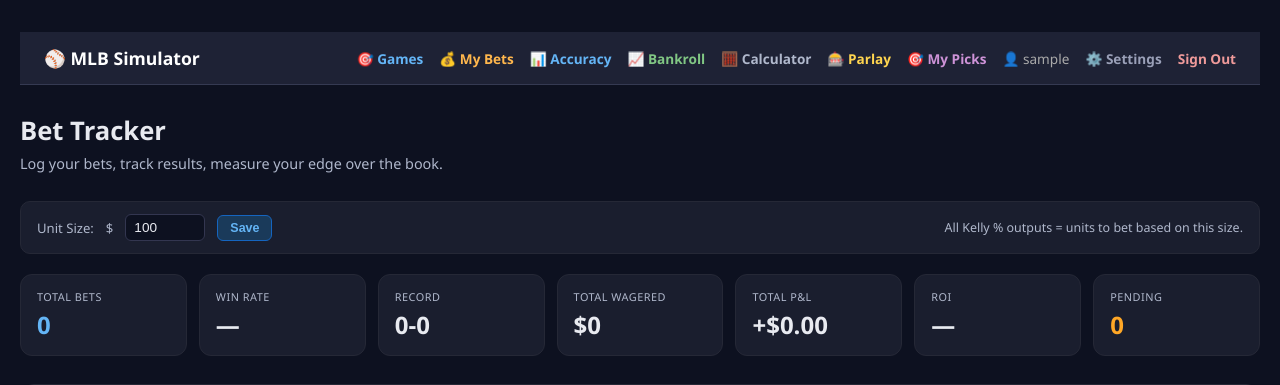
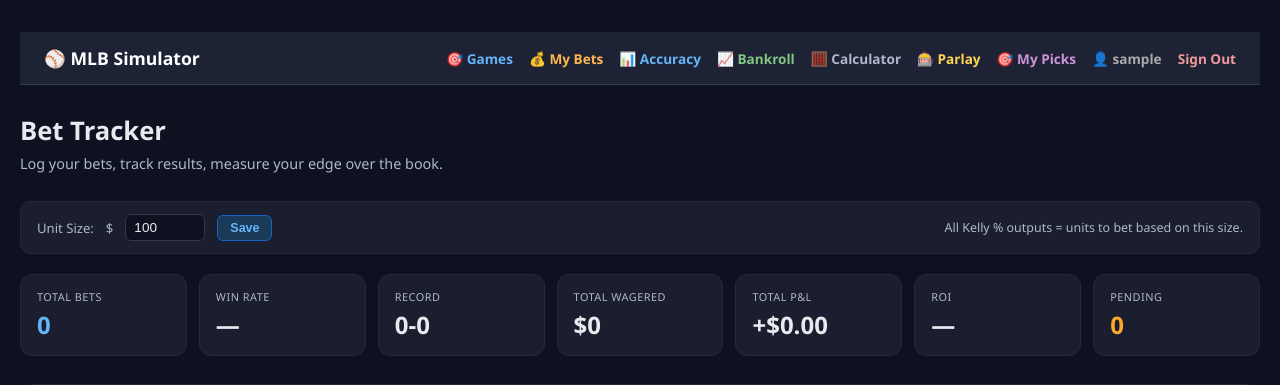
Before and after one commit to yepadwee93/mlb-simulator, a Flask app: page /bets in a window 1280 px wide. Shown: the top 385 px of the page. Run offline with Flask 3, Linux system fonts and the light colour scheme; the visitor is signed in with stand-in values (Sample User, id 1).

Commit message:
fix: clicking username opens Settings page, removed separate Settings nav link
Co-Authored-By: Claude Sonnet 4.6 <noreply@anthropic.com>

```diff
--- a/app/templates/accuracy.html
+++ b/app/templates/accuracy.html
@@ -52,8 +52,7 @@
     <a href="/parlay" style="color:#ffd54f;text-decoration:none;font-weight:600;">🎰 Parlay</a>
       <a href="/my-picks" style="color:#ce93d8;text-decoration:none;font-weight:600;">🎯 My Picks</a>
     {% if current_user.is_authenticated %}
-      <span style="color:#aaa;">👤 {{ current_user.username }}</span>
-      <a href="/settings" style="color:#9aa0b8;text-decoration:none;font-weight:600;">⚙️ Settings</a>
+      <a href="/settings" style="color:#aaa;text-decoration:none;font-weight:600;">👤 {{ current_user.username }}</a>
       <a href="/logout" style="color:#ef9a9a;text-decoration:none;font-weight:600;">Sign Out</a>
     {% else %}
       <a href="/login" style="color:#a5d6a7;text-decoration:none;font-weight:600;">Login</a>
--- a/app/templates/all_results.html
+++ b/app/templates/all_results.html
@@ -596,8 +596,7 @@
     <a href="/parlay" style="color:#ffd54f;text-decoration:none;font-weight:600;">🎰 Parlay</a>
       <a href="/my-picks" style="color:#ce93d8;text-decoration:none;font-weight:600;">🎯 My Picks</a>
     {% if current_user.is_authenticated %}
-      <span style="color:#aaa;">👤 {{ current_user.username }}</span>
-      <a href="/settings" style="color:#9aa0b8;text-decoration:none;font-weight:600;">⚙️ Settings</a>
+      <a href="/settings" style="color:#aaa;text-decoration:none;font-weight:600;">👤 {{ current_user.username }}</a>
       <a href="/logout" style="color:#ef9a9a;text-decoration:none;font-weight:600;">Sign Out</a>
     {% else %}
       <a href="/login" style="color:#a5d6a7;text-decoration:none;font-weight:600;">Login</a>
--- a/app/templates/bankroll.html
+++ b/app/templates/bankroll.html
@@ -47,8 +47,7 @@
     <a href="/parlay" style="color:#ffd54f;text-decoration:none;font-weight:600;">🎰 Parlay</a>
       <a href="/my-picks" style="color:#ce93d8;text-decoration:none;font-weight:600;">🎯 My Picks</a>
     {% if current_user.is_authenticated %}
-      <span style="color:#aaa;">👤 {{ current_user.username }}</span>
-      <a href="/settings" style="color:#9aa0b8;text-decoration:none;font-weight:600;">⚙️ Settings</a>
+      <a href="/settings" style="color:#aaa;text-decoration:none;font-weight:600;">👤 {{ current_user.username }}</a>
       <a href="/logout" style="color:#ef9a9a;text-decoration:none;font-weight:600;">Sign Out</a>
     {% else %}
       <a href="/login" style="color:#a5d6a7;text-decoration:none;font-weight:600;">Login</a>
--- a/app/templates/bets.html
+++ b/app/templates/bets.html
@@ -75,8 +75,7 @@
     <a href="/parlay" style="color:#ffd54f;text-decoration:none;font-weight:600;">🎰 Parlay</a>
       <a href="/my-picks" style="color:#ce93d8;text-decoration:none;font-weight:600;">🎯 My Picks</a>
     {% if current_user.is_authenticated %}
-      <span style="color:#aaa;">👤 {{ current_user.username }}</span>
-      <a href="/settings" style="color:#9aa0b8;text-decoration:none;font-weight:600;">⚙️ Settings</a>
+      <a href="/settings" style="color:#aaa;text-decoration:none;font-weight:600;">👤 {{ current_user.username }}</a>
       <a href="/logout" style="color:#ef9a9a;text-decoration:none;font-weight:600;">Sign Out</a>
     {% else %}
       <a href="/login" style="color:#a5d6a7;text-decoration:none;font-weight:600;">Login</a>
--- a/app/templates/calculator.html
+++ b/app/templates/calculator.html
@@ -42,8 +42,7 @@
     <a href="/parlay" style="color:#ffd54f;text-decoration:none;font-weight:600;">🎰 Parlay</a>
       <a href="/my-picks" style="color:#ce93d8;text-decoration:none;font-weight:600;">🎯 My Picks</a>
     {% if current_user.is_authenticated %}
-      <span style="color:#aaa;">👤 {{ current_user.username }}</span>
-      <a href="/settings" style="color:#9aa0b8;text-decoration:none;font-weight:600;">⚙️ Settings</a>
+      <a href="/settings" style="color:#aaa;text-decoration:none;font-weight:600;">👤 {{ current_user.username }}</a>
       <a href="/logout" style="color:#ef9a9a;text-decoration:none;font-weight:600;">Sign Out</a>
     {% else %}
       <a href="/login" style="color:#a5d6a7;text-decoration:none;font-weight:600;">Login</a>
--- a/app/templates/my_picks.html
+++ b/app/templates/my_picks.html
@@ -97,8 +97,7 @@
     <a href="/parlay" style="color:#ffd54f;text-decoration:none;font-weight:600;">🎰 Parlay</a>
       <a href="/my-picks" style="color:#ce93d8;text-decoration:none;font-weight:600;">🎯 My Picks</a>
     {% if current_user.is_authenticated %}
-      <span style="color:#aaa;">👤 {{ current_user.username }}</span>
-      <a href="/settings" style="color:#9aa0b8;text-decoration:none;font-weight:600;">⚙️ Settings</a>
+      <a href="/settings" style="color:#aaa;text-decoration:none;font-weight:600;">👤 {{ current_user.username }}</a>
       <a href="/logout" style="color:#ef9a9a;text-decoration:none;font-weight:600;">Sign Out</a>
     {% else %}
       <a href="/login" style="color:#a5d6a7;text-decoration:none;font-weight:600;">Login</a>
--- a/app/templates/parlay.html
+++ b/app/templates/parlay.html
@@ -120,8 +120,7 @@
     <a href="/parlay" style="color:#ffd54f;text-decoration:none;font-weight:600;">🎰 Parlay</a>
     <a href="/my-picks" style="color:#ce93d8;text-decoration:none;font-weight:600;">🎯 My Picks</a>
     {% if current_user.is_authenticated %}
-      <span style="color:#aaa;">👤 {{ current_user.username }}</span>
-      <a href="/settings" style="color:#9aa0b8;text-decoration:none;font-weight:600;">⚙️ Settings</a>
+      <a href="/settings" style="color:#aaa;text-decoration:none;font-weight:600;">👤 {{ current_user.username }}</a>
       <a href="/logout" style="color:#ef9a9a;text-decoration:none;font-weight:600;">Sign Out</a>
     {% else %}
       <a href="/login" style="color:#a5d6a7;text-decoration:none;font-weight:600;">Login</a>
--- a/app/templates/result.html
+++ b/app/templates/result.html
@@ -298,8 +298,7 @@
     <a href="/parlay" style="color:#ffd54f;text-decoration:none;font-weight:600;">🎰 Parlay</a>
       <a href="/my-picks" style="color:#ce93d8;text-decoration:none;font-weight:600;">🎯 My Picks</a>
     {% if current_user.is_authenticated %}
-      <span style="color:#aaa;">👤 {{ current_user.username }}</span>
-      <a href="/settings" style="color:#9aa0b8;text-decoration:none;font-weight:600;">⚙️ Settings</a>
+      <a href="/settings" style="color:#aaa;text-decoration:none;font-weight:600;">👤 {{ current_user.username }}</a>
       <a href="/logout" style="color:#ef9a9a;text-decoration:none;font-weight:600;">Sign Out</a>
     {% else %}
       <a href="/login" style="color:#a5d6a7;text-decoration:none;font-weight:600;">Login</a>
--- a/app/templates/settings.html
+++ b/app/templates/settings.html
@@ -58,7 +58,7 @@
     <a href="/parlay" style="color:#ffd54f;text-decoration:none;font-weight:600;">🎰 Parlay</a>
     <a href="/my-picks" style="color:#ce93d8;text-decoration:none;font-weight:600;">🎯 My Picks</a>
     {% if current_user.is_authenticated %}
-      <span style="color:#aaa;">👤 {{ username }}</span>
+      <a href="/settings" style="color:#aaa;text-decoration:none;font-weight:600;">👤 {{ current_user.username }}</a>
       <a href="/logout" style="color:#ef9a9a;text-decoration:none;font-weight:600;">Sign Out</a>
     {% endif %}
   </div>
```
